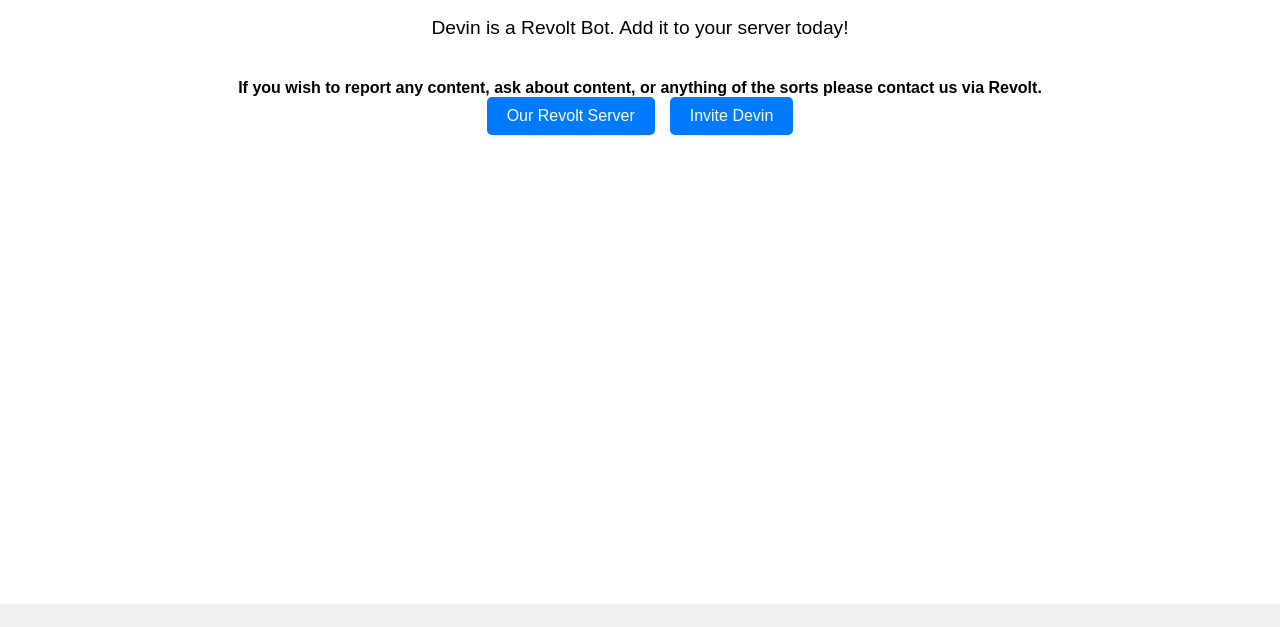
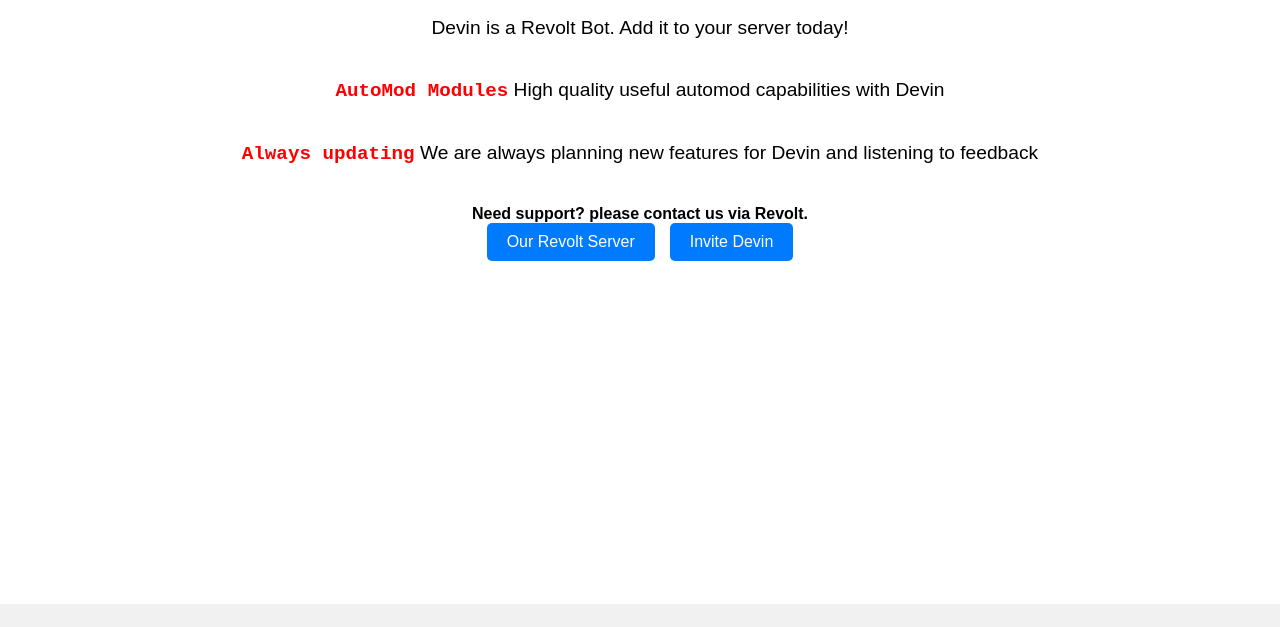
Before and after one commit to mu-mega-bots/devin, a plain HTML site: page index.html in a window 1280 px wide. Shown: the part 95-722 px from the top of the page. Drawn offline with Linux system fonts and the light colour scheme.

Commit message:
Update index.html

```diff
--- a/index.html
+++ b/index.html
@@ -69,10 +69,9 @@
     <div class="content">
         <h1>Welcome to Devin's Website</h1>
         <p>Devin is a Revolt Bot. Add it to your server today!</p>
-        <!--<p><code>!cheesy-upload</code> use this to either upload an image or gif to the cheesy-api. You either need the root image or gif URL or you can upload an attachment when using the command.</p>
-        <p><code>!cheesy-image</code> use this to get a random image from the API</p>
-        <p><code>!cheesy-gif</code> use this to get a random gif from the API</p>-->
-        <strong>If you wish to report any content, ask about content, or anything of the sorts please contact us via Revolt.</strong>
+        <p><code>AutoMod Modules</code> High quality useful automod capabilities with Devin</p>
+        <p><code>Always updating</code> We are always planning new features for Devin and listening to feedback</p>
+        <strong>Need support? please contact us via Revolt.</strong>
         <div class="buttons">
             <a href="https://rvlt.gg/d921cr9H">Our Revolt Server</a>
             <a href="https://app.revolt.chat/bot/01H2XJGJZHATJVM7VGAWJHC79F">Invite Devin</a>
```
